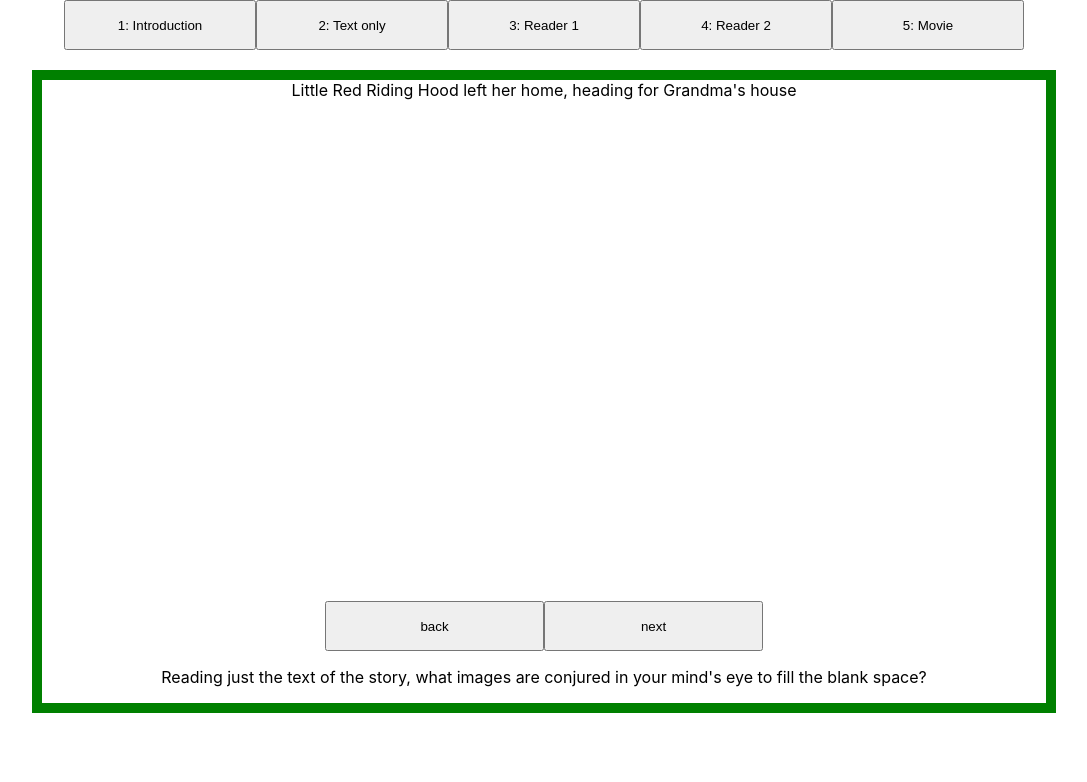
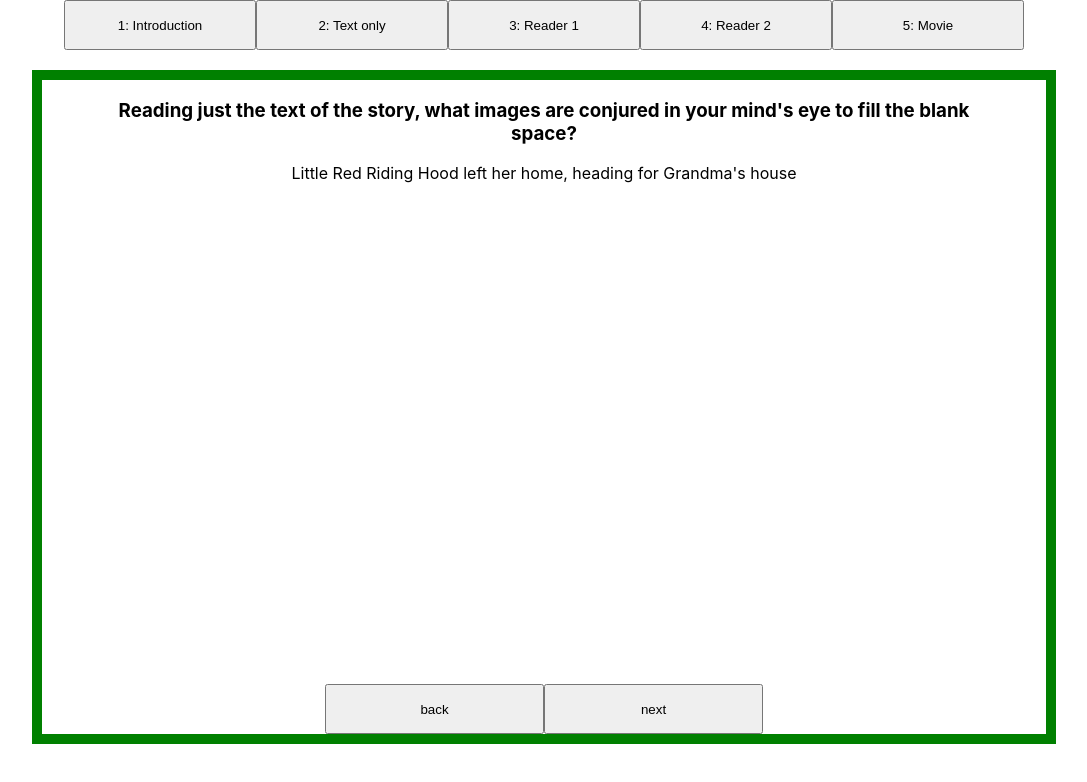
Before and after one commit to cookiedan42/comic_2, a React (Create React App) app in the folder comic_2/: page / in a window 1280 px wide. Both pictures are taken after a click on the button "2: Text only". Shown: the top 782 px of the page, without its empty margins (96-1183 px from the left). Built offline with nearby package versions, Linux system fonts and the light colour scheme.

Commit message:
move text to top

```diff
--- a/comic_2/src/App.js
+++ b/comic_2/src/App.js
@@ -18,22 +18,22 @@ function App() {
         l = <Intro/>;
         break;
       case 1:
-        bottomData = <p>Reading just the text of the story, what images are conjured in your mind's eye to fill the blank space? </p>
+        bottomData = <h3>Reading just the text of the story, what images are conjured in your mind's eye to fill the blank space? </h3>
         l = <TextPanel data={text} bottomData={bottomData} key="text" />
         break;
       case 2:
-        bottomData = <p>Reader 1 is encountering the story for the first time</p>
+        bottomData = <h3>Reader 1 is encountering the story for the first time</h3>
         l = <TextPanel data={comic1} bottomData={bottomData} key="comic1" />
         break;
       case 3:
-        bottomData = <p>Reader 2 has read the story before and anticipates the ending</p>
+        bottomData = <h3>Reader 2 has read the story before and anticipates the ending</h3>
         l = <TextPanel data={comic2} bottomData={bottomData} key="comic2" />
         break;
       case 4:
-        bottomData = <p>
+        bottomData = <h3>
           The director has a specific idea of how the images are to be presented to all viewers<br/>
           The imagery and pacing is the same for all viewers, no matter who they are.
-        </p>
+        </h3>
         l = <MoviePanel data={movie} bottomData={bottomData} key="movie"/>
         break;
       default:
--- a/comic_2/src/components/MoviePanel.jsx
+++ b/comic_2/src/components/MoviePanel.jsx
@@ -34,10 +34,10 @@ export default function MoviePanel({data,bottomData}) {
     }
     return (
         < div class="areaDiv" style={{ flexDirection: "row" }} >
+            {state===size?bottomData:<></>}
             {top()}
             <img src={data[state].image} alt="" />
             {bot()}
-            {state===size?bottomData:<></>}
         </div >
     )
 
--- a/comic_2/src/components/TextPanel.jsx
+++ b/comic_2/src/components/TextPanel.jsx
@@ -1,21 +1,20 @@
 import React from 'react';
 import { useState } from 'react';
 
-export default function TextPanel({data,bottomData}) {
+export default function TextPanel({ data, bottomData }) {
 
     const [state, setState] = useState(0);
-    const size = data.length-1;
+    const size = data.length - 1;
 
     return (
         < div class="areaDiv" style={{ flexDirection: "row" }}>
+            {bottomData}
             <div>{data[state].text}</div>
-
             <img src={data[state].image} alt="" />
             <br></br>
             <button style={{ height: "50px", width: "25%", minWidth: "200px" }} onClick={() => { setState(Math.max(state - 1, 0)) }}>back</button>
             <button style={{ height: "50px", width: "25%", minWidth: "200px" }} onClick={() => { setState(Math.min(state + 1, size)) }}>next</button>
             <br></br>
-        {bottomData}
         </div >
     )
 
```
